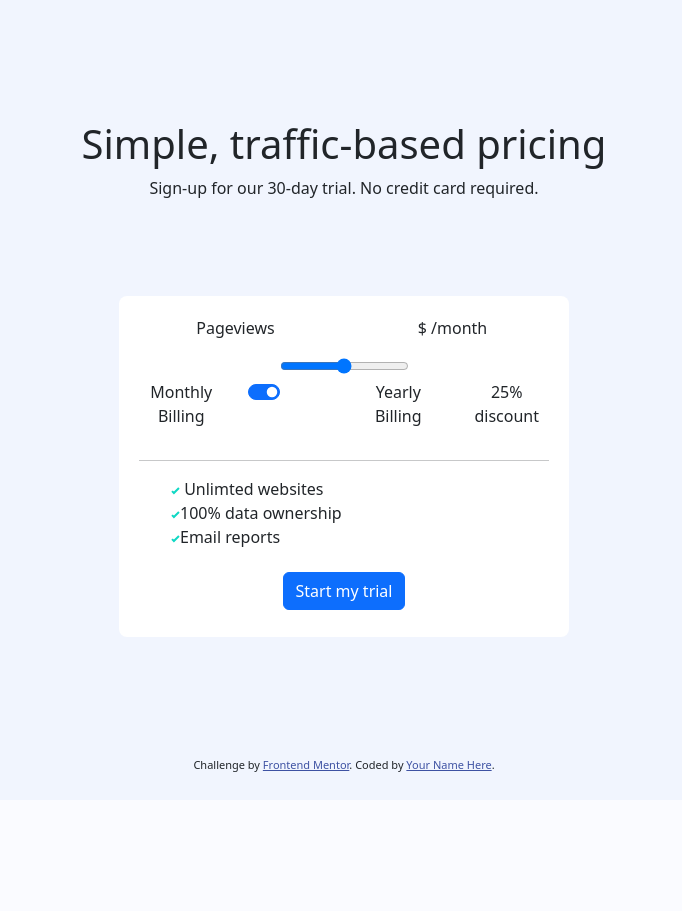
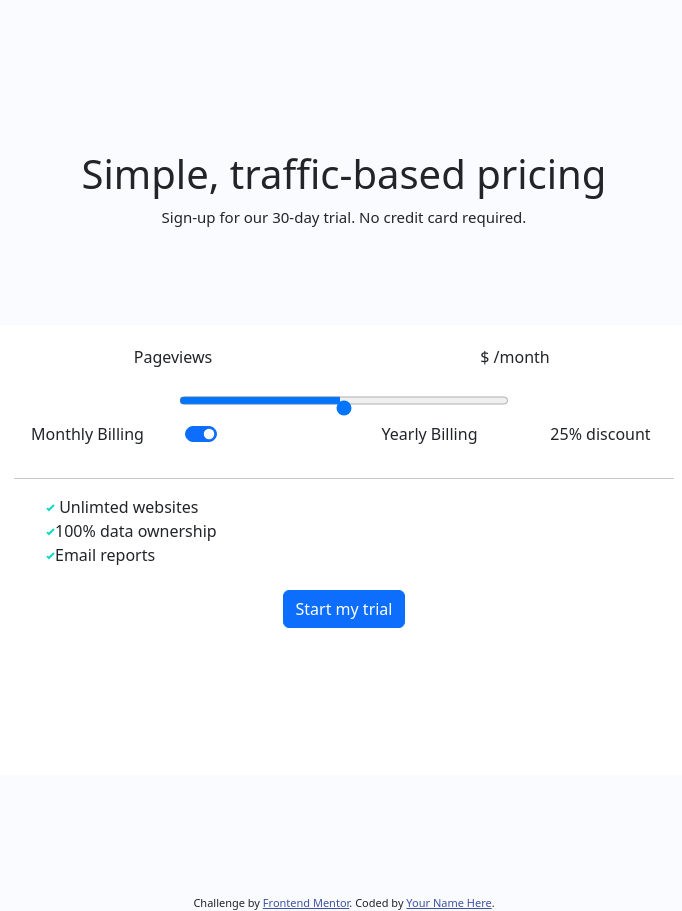
Before and after one commit to ksuares1/pricing-component, a plain HTML site: page index.html in a window 1280 px wide. Shown: the whole page, without its empty margins (296-978 px from the left). Before the commit the page ends 800 px from the top, so only its background shows below. Drawn offline with nearby package versions, Linux system fonts and the light colour scheme.

Commit message:
updated css

```diff
--- a/assets/css/styles.css
+++ b/assets/css/styles.css
@@ -11,8 +11,7 @@
 body{
     background:hsl(230, 100%, 99%);
     text-align: center;
-    background-image: url("../images/bg-pattern.svg");
-}
+    }
 
 
 .container{
@@ -21,9 +20,11 @@ body{
 
 }
 main{
+    padding: 30px;
      padding-bottom:80px;
-
+         /* background-image: url("../images/bg-pattern.svg"); */
      /* width:100%; */
+     font-size:15px;
 }
 
 .card-container{
@@ -31,8 +32,9 @@ main{
     margin:0 auto;
     background-color:white;
     border-radius: 8px;
-    width:50%;
-    height:46%;
+    width:700px;
+    height:450px;
+
 }
 
 
@@ -44,3 +46,8 @@ ul{
 list-style: none;
 text-align: left;
 }
+
+.slider{
+    width:50%;
+    padding-top:15px;
+}
```
